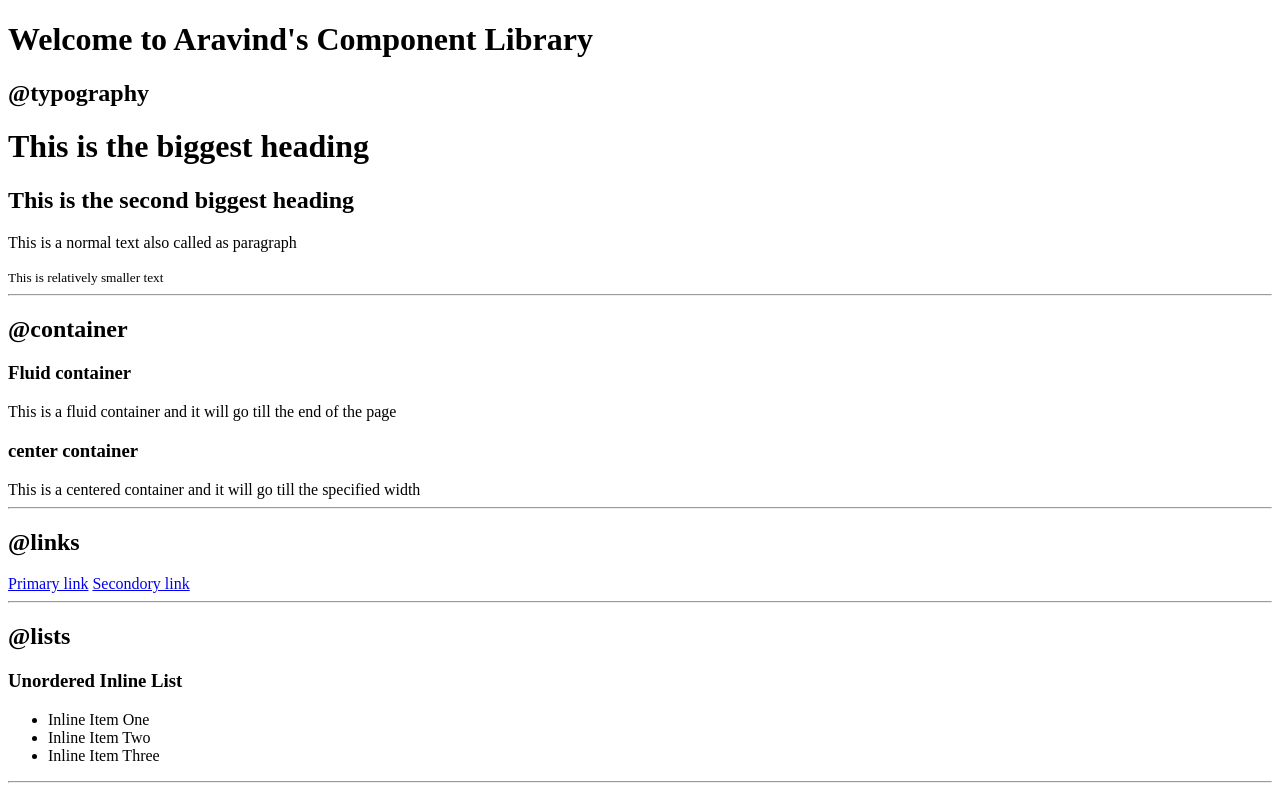
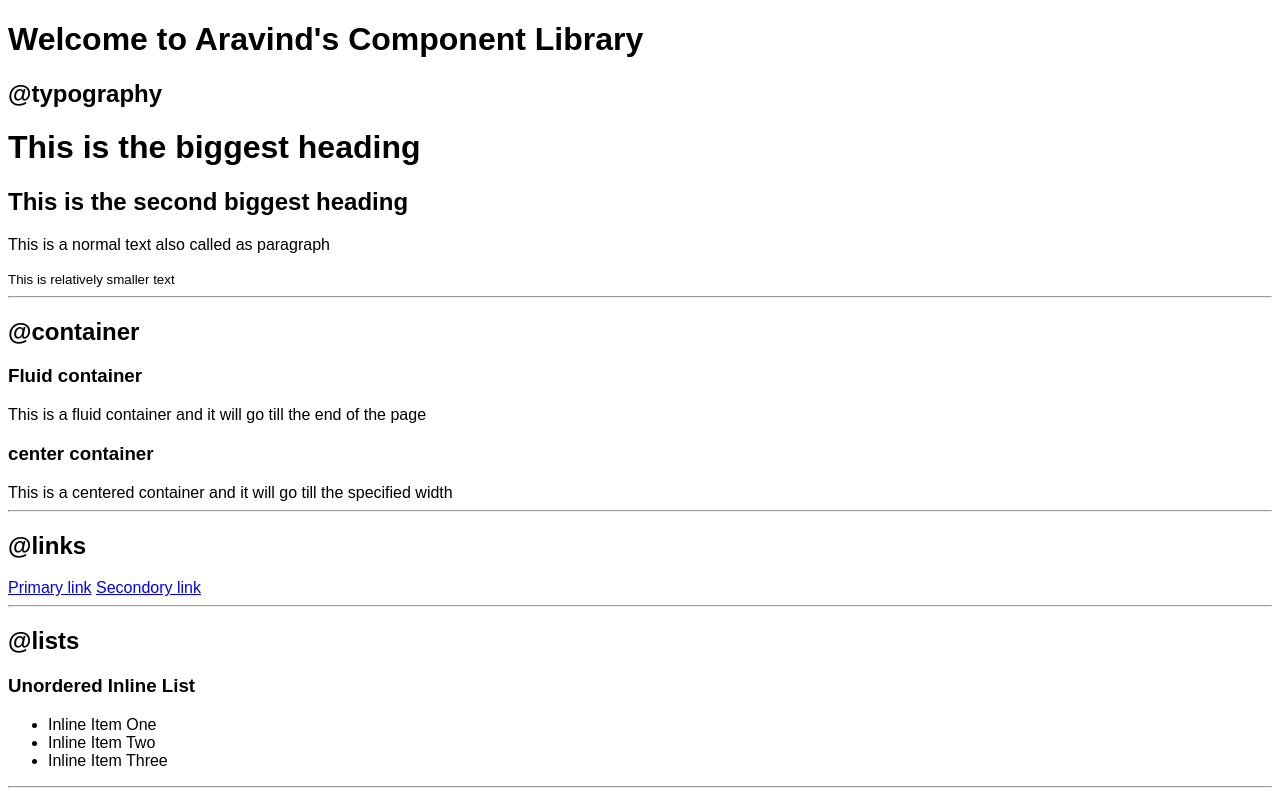
Before and after one commit to AravindGurav/Neog-LevelZero-lesson3, a plain HTML site: page index.html in a window 1280 px wide. Shown: the top 800 px of the page. Drawn offline with Linux system fonts and the light colour scheme.

Commit message:
Style- added new font

```diff
--- a/index.html
+++ b/index.html
@@ -5,15 +5,21 @@
     <meta http-equiv="X-UA-Compatible" content="IE=edge">
     <meta name="viewport" content="width=device-width, initial-scale=1.0">
     <title>Component Library</title>
+    <!-- <style>
+        body{
+            color:red;
+        }
+    </style> -->
+    <link href="style.css" rel="stylesheet"
 </head>
 <body>
     <h1>Welcome to Aravind's Component Library</h1>
 
-    <h2>@typography</h2>
+    <h2 class="para">@typography</h2>
 
     <h1>This is the biggest heading</h1>
     <h2>This is the second biggest heading</h2>
-    <p> This is a normal text also called as paragraph</p>
+    <p class="para"> This is a normal text also called as paragraph</p>
     <small> This is relatively smaller text</small>
 
     <hr>
@@ -21,7 +27,7 @@
     <h2>@container</h2>
 
     <h3>Fluid container</h3>
-    <div>This is a fluid container and it will go till the end of the page</div>
+    <div class="para">This is a fluid container and it will go till the end of the page</div>
 
     <h3>center container</h3>
     <div>This is a centered container and it will go till the specified width</div>
--- /dev/null
+++ b/style.css
@@ -0,0 +1,20 @@
+/* body{
+    color:red;
+}
+
+h2{
+    color:purple;
+}
+
+h1{
+    color:green;
+}
+.para{
+    color:brown;
+} */
+
+@import url('https://fonts.googleapis.com/css2?family=Montserrat+Alternates:ital,wght@0,100;1,500&display=swap');
+body{
+    font-family:'Montserrat',
+    sans-serif;
+}
```
